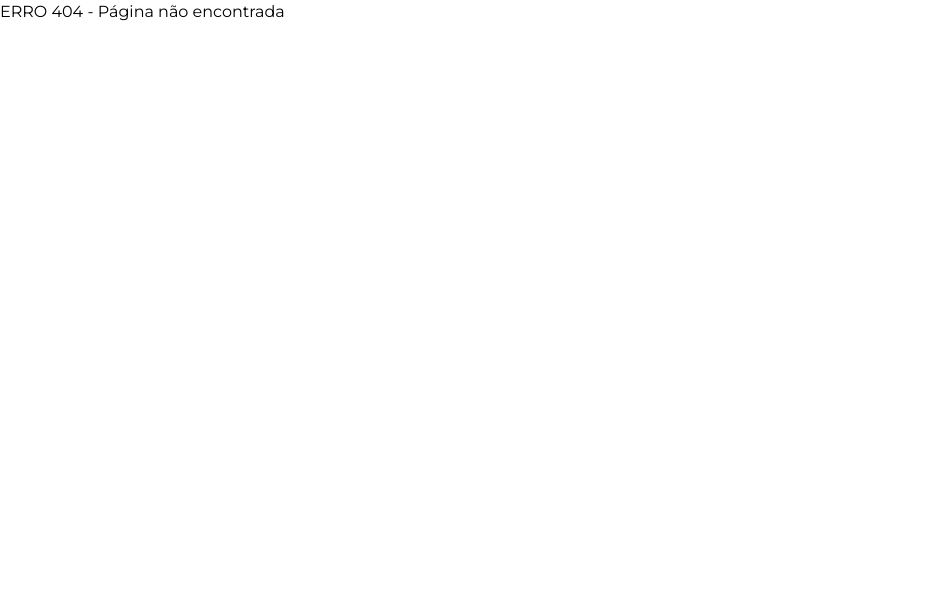
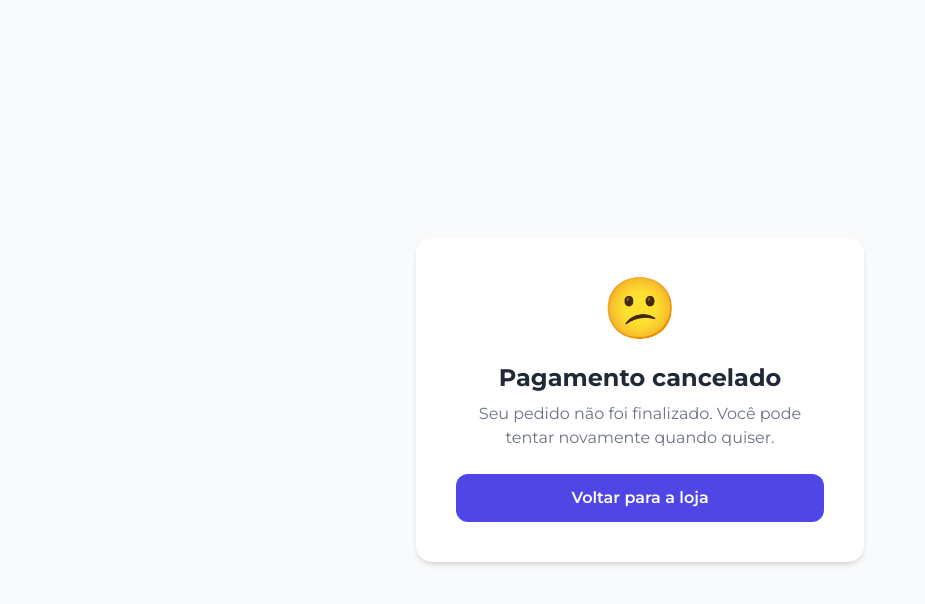
Before and after one commit to RoberthVieira/condoshop, a React (Vite) app: page /cancelado in a window 1280 px wide. Before the commit this address had no page. Shown: the top 604 px of the page, without its empty margins (0-925 px from the left). Built offline with nearby package versions, Linux system fonts and the light colour scheme.

Commit message:
feat: paginas de sucesso e cancelamento apos pagamento

```diff
--- /dev/null
+++ b/src/pages/Cancelado.tsx
@@ -0,0 +1,23 @@
+import { useNavigate } from "react-router-dom";
+
+export default function Cancelado() {
+    const navigate = useNavigate();
+
+    return (
+        <div className="min-h-screen bg-gray-50 flex flex-col items-center justify-center text-center px-6">
+            <div className="bg-white rounded-2xl shadow-md p-10 max-w-md w-full">
+                <p className="text-6xl mb-6">😕</p>
+                <h1 className="text-2xl font-bold text-gray-800 mb-2">Pagamento cancelado</h1>
+                <p className="text-gray-500 mb-6">
+                    Seu pedido não foi finalizado. Você pode tentar novamente quando quiser.
+                </p>
+                <button
+                    onClick={() => navigate('/dashboardlayout')}
+                    className="w-full bg-indigo-600 hover:bg-indigo-700 text-white font-semibold py-3 rounded-xl transition"
+                >
+                    Voltar para a loja
+                </button>
+            </div>
+        </div>
+    )
+}
--- /dev/null
+++ b/src/pages/Sucesso.tsx
@@ -0,0 +1,34 @@
+import { useNavigate } from "react-router-dom";
+import { useEffect } from "react";
+
+export default function Sucesso() {
+    const navigate = useNavigate();
+
+    useEffect(() => {
+        const timer = setTimeout(() => {
+            navigate('/dashboardlayout')
+        }, 5000)
+        return () => clearTimeout(timer)
+    }, [])
+
+    return (
+        <div className="min-h-screen bg-gray-50 flex flex-col items-center justify-center text-center px-6">
+            <div className="bg-white rounded-2xl shadow-md p-10 max-w-md w-full">
+                <p className="text-6xl mb-6">🎉</p>
+                <h1 className="text-2xl font-bold text-gray-800 mb-2">Compra realizada!</h1>
+                <p className="text-gray-500 mb-6">
+                    Seu pagamento foi confirmado com sucesso. Em breve você receberá seu pedido.
+                </p>
+                <p className="text-sm text-gray-400 mb-6">
+                    Você será redirecionado automaticamente em 5 segundos...
+                </p>
+                <button
+                    onClick={() => navigate('/dashboardlayout')}
+                    className="w-full bg-indigo-600 hover:bg-indigo-700 text-white font-semibold py-3 rounded-xl transition"
+                >
+                    Voltar para a loja
+                </button>
+            </div>
+        </div>
+    )
+}
--- a/src/routes/AppRoutes.tsx
+++ b/src/routes/AppRoutes.tsx
@@ -17,6 +17,8 @@ import AdminDashboard from "../pages/dashboard/admin/AdminDashboard";
 import AdminMoradores from "../pages/dashboard/admin/AdminMoradores";
 import AdminProdutos from "../pages/dashboard/admin/AdminProdutos";
 import { CarrinhoProvider } from "../context/CarrinhoContext";
+import Cancelado from "../pages/Cancelado";
+import Sucesso from "../pages/Sucesso";
 
 export default function AppRoutes(){
     return(
@@ -41,6 +43,9 @@ export default function AppRoutes(){
                 <Route path="carrinho" element={<Carrinho/>}/>
             </Route>
 
+            <Route path="/sucesso" element={<Sucesso/>}/>
+            <Route path="/cancelado" element={<Cancelado/>}/>
+
             <Route path="/admin" element={
                 <AdminRoute>
                     <AdminLayout/>
```
